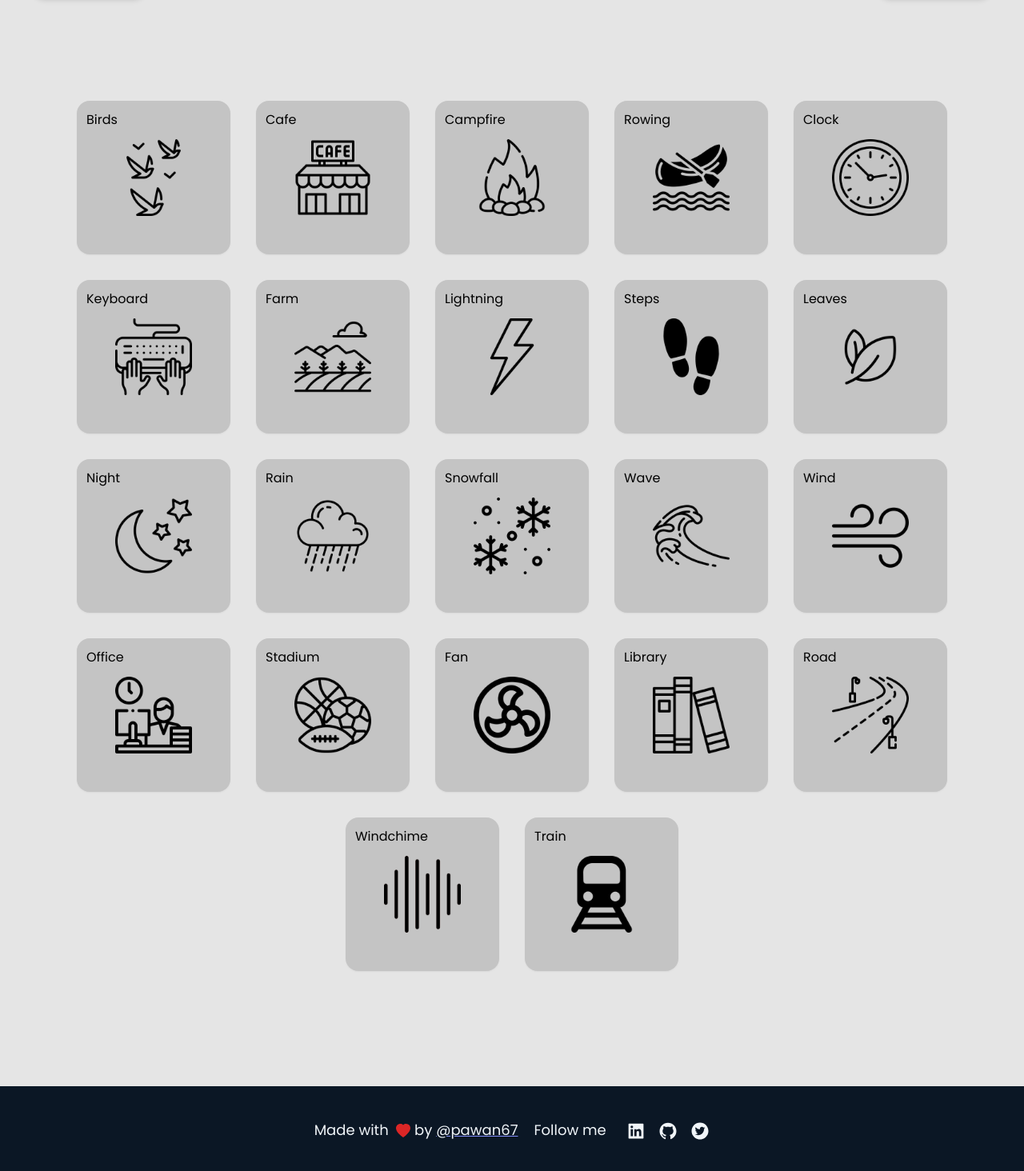
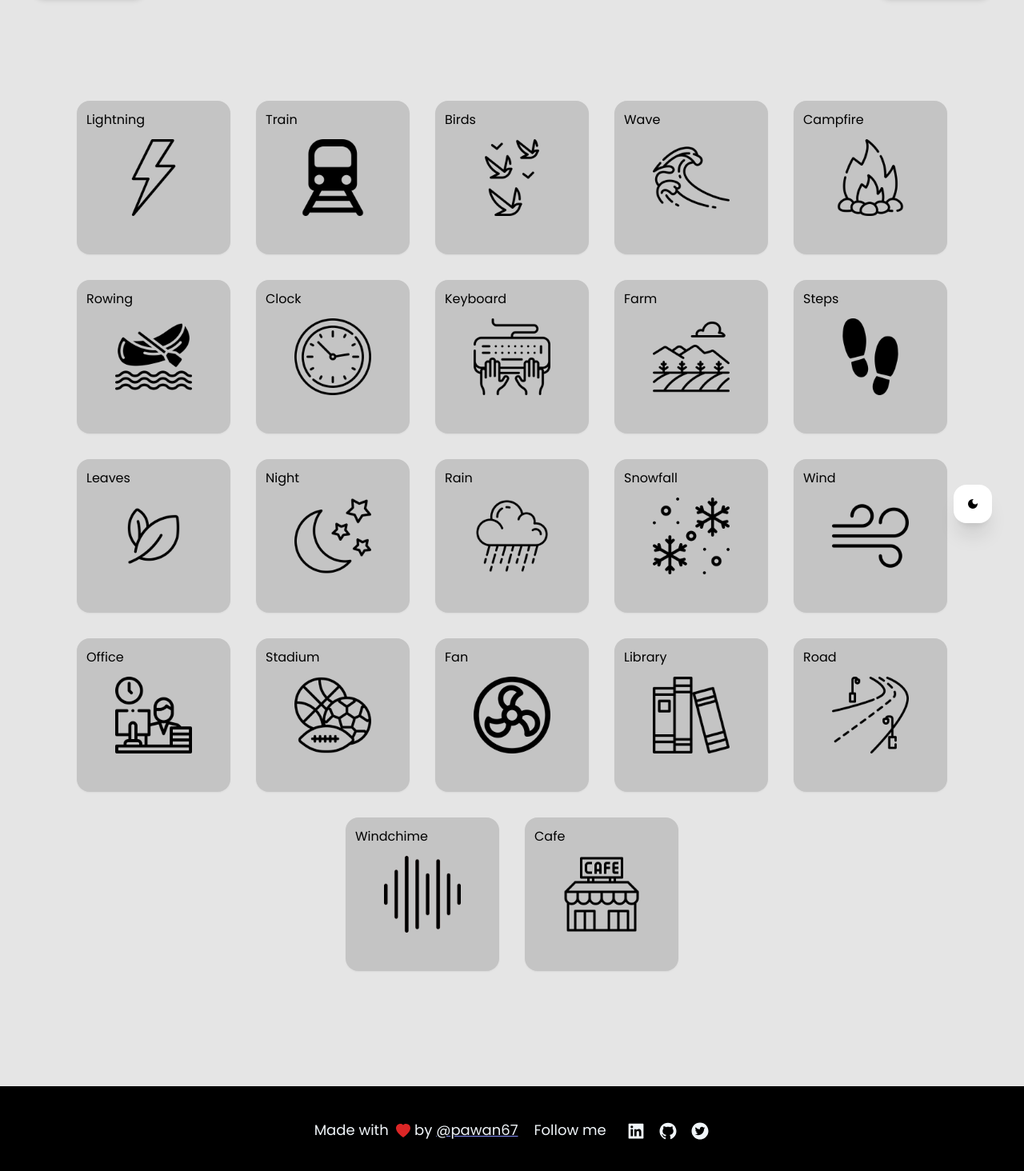
Before and after one commit to pawan67/relaxo, a React (Create React App) app: page / in a window 1280 px wide. Shown: the part 106-1570 px from the top of the page at 80% size. Built offline with nearby package versions, Linux system fonts and the light colour scheme.

Commit message:
DarkMode

```diff
--- a/public/index.html
+++ b/public/index.html
@@ -34,7 +34,7 @@
   </body>
   <style>
     .MuiSlider-colorSecondary {
-      color: black;
+      color: #03b88d;
     }
   </style>
 </html>
--- a/src/App.js
+++ b/src/App.js
@@ -5,25 +5,52 @@ import Boxes from "./Boxes";
 import Footer from "./Footer";
 import Header from "./Header";
 //BsFillLightbulbFill
-import { BsHeartFill, BsFillLightbulbFill } from "react-icons/bs";
+import {  BsFillLightbulbFill } from "react-icons/bs";
+import { MdDarkMode } from "react-icons/md";
 
 function App() {
-
+  const [isDarkMode, setIsDarkMode] = useState(false);
+  function setDarkMode() {
+    var root = document.getElementsByTagName("html")[0];
+    root.classList.toggle("dark");
+    if (root.classList.contains("dark")) {
+      setIsDarkMode(true);
+    } else {
+      setIsDarkMode(false);
+    }
+  }
+  let toggleBtn = "";
+  if(isDarkMode) {
+    toggleBtn = <BsFillLightbulbFill />;
+  }
+  else{
+    toggleBtn = <MdDarkMode/>;
+  }
 
   return (
-    <div className="box-border overflow-x-hidden dark:bg-[#041C32]  bg-[#E5E5E5] ">
+    <div className="box-border overflow-x-hidden dark:bg-[#1b1b1b] transition-all  bg-[#E5E5E5] ">
       <Header />
 
       <div className=" container mx-auto flex flex-wrap items-center justify-center mt-15 md:mt-28">
+        <Boxes
+          name="Lightning"
+          image="images/flash.png"
+          audioPlay="music/lightning.mp3"
+        />
+        <Boxes
+          name="Train"
+          image="images/underground.png"
+          audioPlay="https://e8b8e3q2.ssl.hwcdn.net/sounds/hipster/train160.mp3"
+        />
         <Boxes
           name="Birds"
           image="images/birds.png"
           audioPlay="music/birds.mp3"
         />
         <Boxes
-          name="Cafe"
-          image="images/coffee-shop.png"
-          audioPlay="music/cafe.mp3"
+          name="Wave"
+          image="images/wave.png"
+          audioPlay="music/ocean.mp3"
         />
         <Boxes
           name="Campfire"
@@ -46,11 +73,7 @@ function App() {
           audioPlay="music/keyboard.mp3"
         />
         <Boxes name="Farm" image="images/farm.png" audioPlay="music/farm.mp3" />
-        <Boxes
-          name="Lightning"
-          image="images/flash.png"
-          audioPlay="music/lightning.mp3"
-        />
+
         <Boxes
           name="Steps"
           image="images/footsteps-silhouette-variant.png"
@@ -72,11 +95,7 @@ function App() {
           image="images/snowfall.png"
           audioPlay="music/snow.mp3"
         />
-        <Boxes
-          name="Wave"
-          image="images/wave.png"
-          audioPlay="music/ocean.mp3"
-        />
+
         <Boxes name="Wind" image="images/wind.png" audioPlay="music/wind.mp3" />
         <Boxes
           name="Office"
@@ -109,19 +128,20 @@ function App() {
           audioPlay="https://e8b8e3q2.ssl.hwcdn.net/sounds/windchime160.mp3"
         />
         <Boxes
-          name="Train"
-          image="images/underground.png"
-          audioPlay="https://e8b8e3q2.ssl.hwcdn.net/sounds/hipster/train160.mp3"
+          name="Cafe"
+          image="images/coffee-shop.png"
+          audioPlay="music/cafe.mp3"
         />
       </div>
       <Footer />
 
-      {/* <div
-        onClick={() => setDarkMode(true)}
-        className=" bg-white fixed bottom-8 shadow-xl right-10 px-4 py-4 rounded-2xl   "
+      <div
+        onClick={setDarkMode}
+        className={` bg-[#fff]  fixed bottom-6 sm:right-10 sm:bottom-10 shadow-xl right-6 px-4 py-4 rounded-2xl transition-all   `}
       >
-        {<BsFillLightbulbFill />}
-      </div> */}
+
+        {toggleBtn}
+      </div>
     </div>
   );
 }
--- a/src/Footer.js
+++ b/src/Footer.js
@@ -7,7 +7,7 @@ import {
 } from "react-icons/ai";
 function Footer() {
   return (
-    <div className=" bg-[#0b1725]   w-screen  mt-32">
+    <div className=" bg-[#000000]   w-screen  mt-32">
       <div className="container font-poppins text-xl   text-center mx-auto p-10 text-[#F0F5F9]">
         <p className=" font-poppins text-lg  inline">
           Made with &nbsp;
--- a/src/Header.js
+++ b/src/Header.js
@@ -6,7 +6,7 @@ function Header() {
     <>
       <div className="pt-6 flex text-[#142D4C] dark:text-white justify-between items-center w-screen  font-poppins font-semibold  container lg mx-auto">
         <a href="https://relaxo.vercel.app/">
-          <div className=" ml-10  font-bold   hover:shadow-2xl hover:cursor-pointer transition-all px-9 p-4 shadow-md rounded-2xl mt-5 inline-block bg-[#9FD3C7] text-xl ">
+          <div className=" ml-10  font-bold  dark:text-[#142D4C] hover:shadow-2xl hover:cursor-pointer transition-all px-9 p-4 shadow-md rounded-2xl mt-5 inline-block bg-[#9FD3C7] text-xl ">
             Relaxo
           </div>
         </a>
@@ -14,7 +14,7 @@ function Header() {
           Create your own mix of nature sounds & double your productivity
         </p>
         <a href="https://github.com/pawan67/relaxo">
-          <div className=" mr-10 hover:shadow-2xl hover:cursor-pointer transition-all text-xl px-9 font-bold p-4 shadow-md rounded-2xl mt-5 inline-block bg-[#9FD3C7]">
+          <div className=" mr-10 hover:shadow-2xl dark:text-[#142D4C] hover:cursor-pointer transition-all text-xl px-9 font-bold p-4 shadow-md rounded-2xl mt-5 inline-block bg-[#9FD3C7]">
             Github
           </div>
         </a>
```
